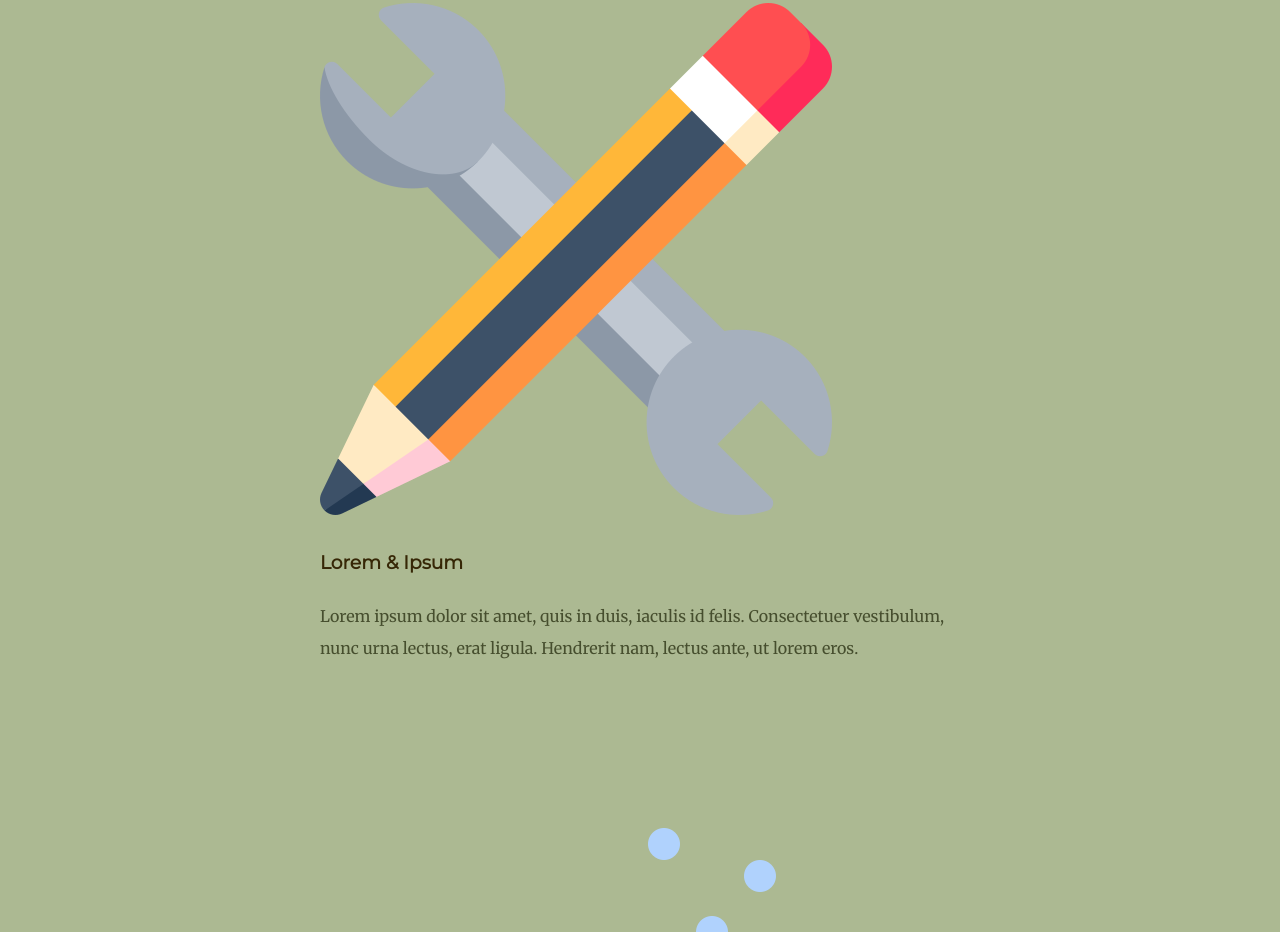
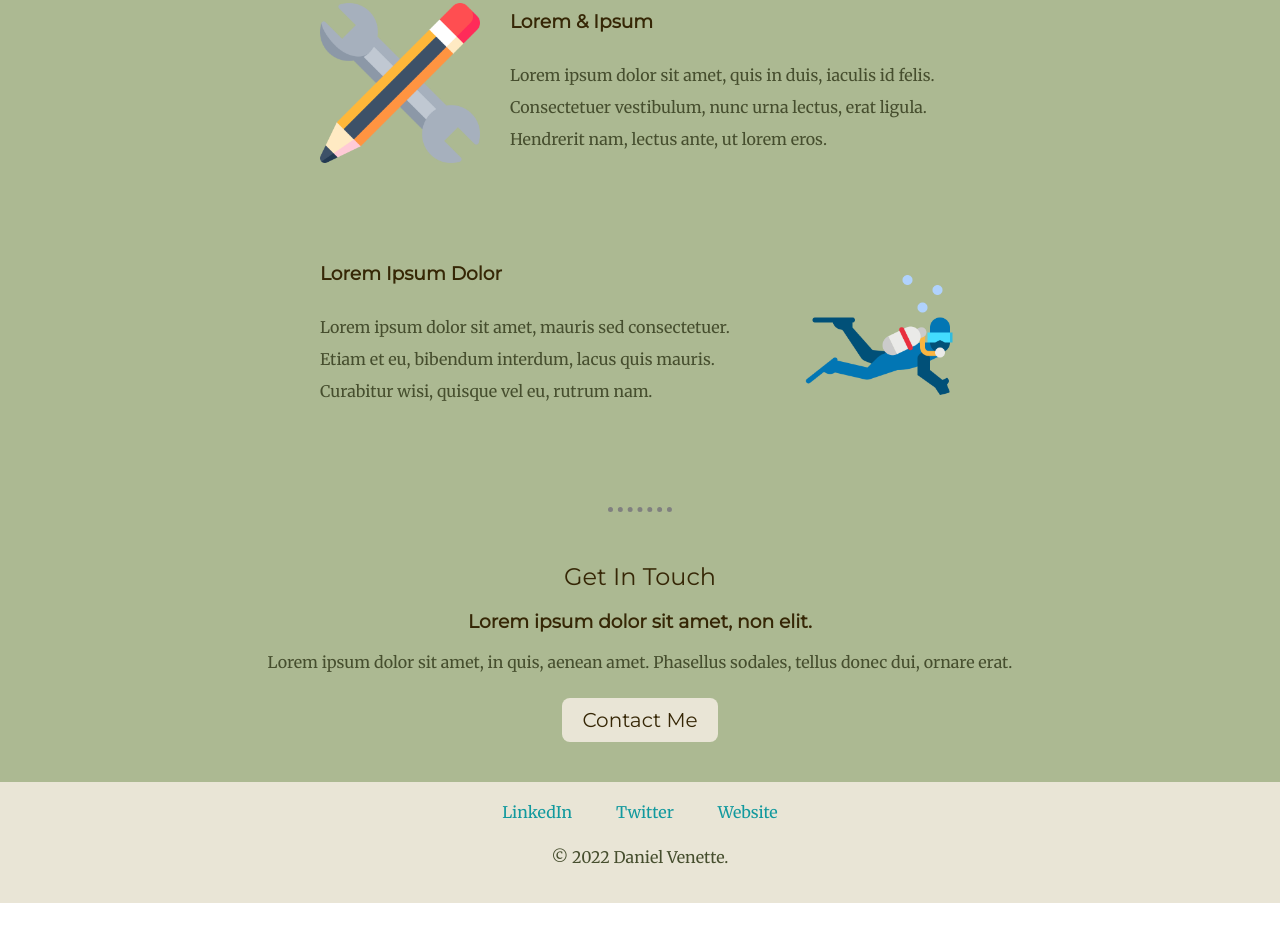
Before and after one commit to DanielVenette/practice_person_site, a plain HTML site: page index.html in a window 1280 px wide. Shown: the part 1110-2042 px from the top of the page. After the commit the page ends 2013 px from the top, so only its background shows below. Drawn offline with Linux system fonts and the light colour scheme.

Commit message:
Add files via upload

```diff
--- a/index.html
+++ b/index.html
@@ -13,13 +13,17 @@
     <link href="https://fonts.googleapis.com/css2?family=Merriweather&family=Montserrat&family=Sacramento&display=swap" rel="stylesheet">
 </head>
 <body>
+
+<!----------------------------------------top container-------------------------------------------------------->
 <div class="top-container">
     <img class="cloud_1" src="images/cloud.png" alt="cloud-img">
     <h1>I'm Dan.</h1>
     <h2>a software <span class="engine">engine</span>er.</h2>
     <img class="cloud_2" src="images/cloud.png" alt="cloud-img">
-    <img src="images/mountain.png" alt="mountain-img">
+    <img src="images/mountain.png" alt="mountain-img" style="margin-bottom: 0;">
 </div>
+
+<!----------------------------------------middle container----------------------------------->
 <div class="middle-container">
   <div class="profile">
     <img class="profile_pic" style="width: 150px; height: 150px;" src="images/img-0380-modified.png" alt="Dan's Mug">
@@ -30,12 +34,12 @@
   <div class="skills">
     <h2>My Skills.</h2>
     <div class="skill-row">
-      <img class="section_pics" src="images/pencil.png" alt="pencil image">
+      <img class="skill_pics" src="images/pencil.png" alt="pencil image">
       <h3>Lorem & Ipsum</h3>
       <p>Lorem ipsum dolor sit amet, quis in duis, iaculis id felis. Consectetuer vestibulum, nunc urna lectus, erat ligula. Hendrerit nam, lectus ante, ut lorem eros.</p>
     </div>
     <div class="skill-row">
-      <img class="section_pics" src="images/scuba.png" alt="scuba steve">
+      <img class="skill_pics" src="images/scuba.png" alt="scuba steve" style="float: right; margin: 0 0 0 30px;">
       <h3>Lorem Ipsum Dolor</h3>
       <p>Lorem ipsum dolor sit amet, mauris sed consectetuer. Etiam et eu, bibendum interdum, lacus quis mauris. Curabitur wisi, quisque vel eu, rutrum nam.</p>
     </div>
@@ -44,16 +48,17 @@
   <div class="contact-me">
     <h2>Get In Touch</h2>
     <h3>Lorem ipsum dolor sit amet, non elit.</h3>
-    <p>Lorem ipsum dolor sit amet, in quis, aenean amet. Phasellus sodales, tellus donec dui, ornare erat.</p>
-    <a class="btn" href="mailto:name@email.com">CONTACT ME</a>
+    <p style="padding-bottom: 20px;">Lorem ipsum dolor sit amet, in quis, aenean amet. Phasellus sodales, tellus donec dui, ornare erat.</p>
+    <a class="btn" href="mailto:daniel.venette@gmail.com">Contact Me</a>
   </div>
 </div>
 
+<!--------------------------------------------bottom container---------------------------------------------->
 <div class="bottom-container">
   <a class="footer-link" href="https://www.linkedin.com/">LinkedIn</a>
   <a class="footer-link" href="https://twitter.com/">Twitter</a>
   <a class="footer-link" href="https://www.appbrewery.co/">Website</a>
-  <p>© 2022 Daniel Venette.</p>
+  <p style="margin-top: 25px;">© 2022 Daniel Venette.</p>
 </div>
 
 
```
